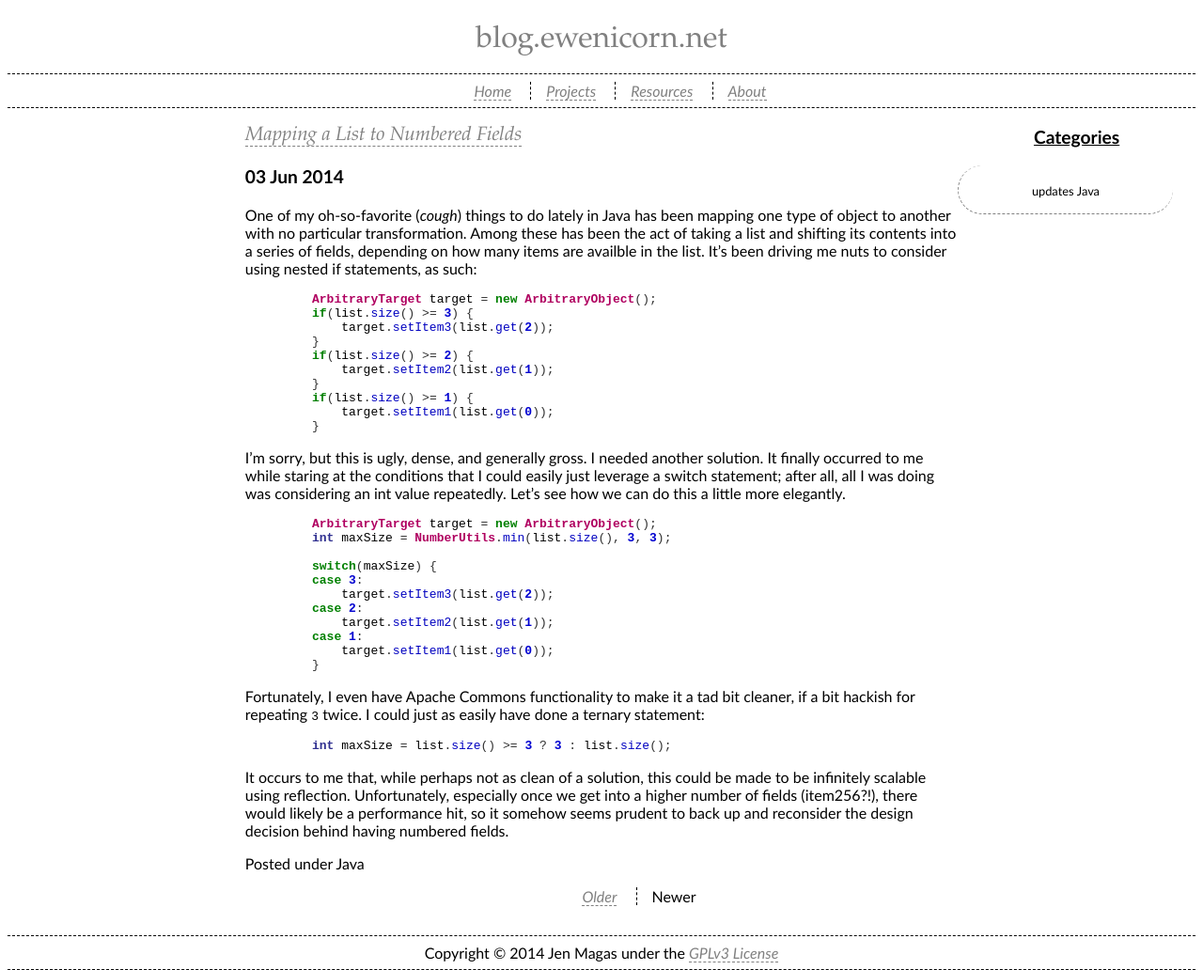
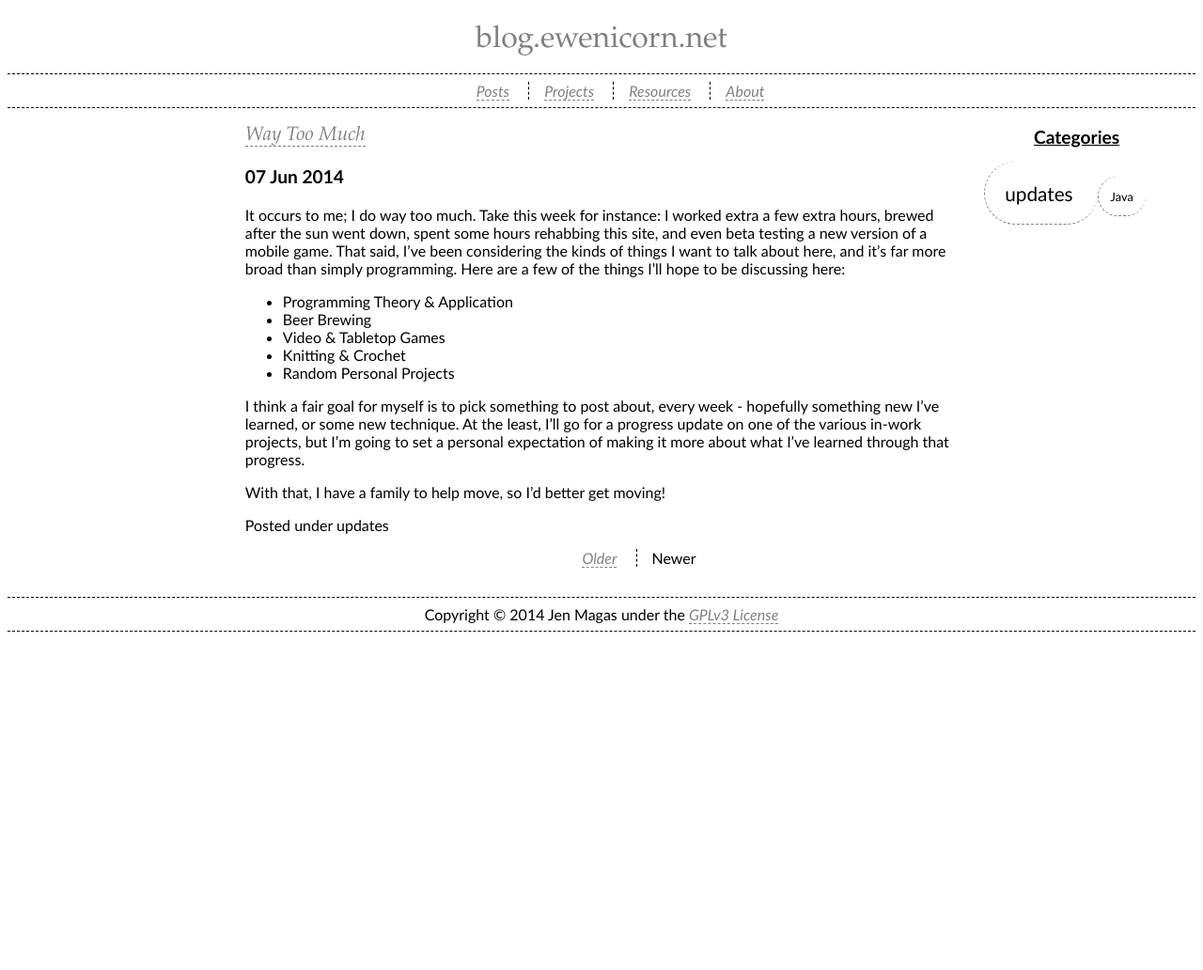
Before and after one commit to chaosmuse/chaosmuse.github.io, a Jekyll site: the page built from index.html, in a window 1280 px wide. Shown: the whole page at 94% size. Built offline with Jekyll 4.4.1, drawn with Linux system fonts in a browser that asks for light colours; the list of posts is cut into pages by our own code; after the commit the page ends 900 px from its top, so only the background shows below that.

Commit message:
New categories page; updated css; new post.'

```diff
--- a/_config.yml
+++ b/_config.yml
@@ -18,8 +18,8 @@
 layouts:     ./_layouts
 
 navigation:
- - name: Home
-   path: /
+ - name: Posts
+   path: /categories
  - name: Projects
    path: /projects/
  - name: Resources
--- /dev/null
+++ b/_posts/2014-06-07-Way-Too-Much.md
@@ -0,0 +1,17 @@
+---
+layout: default
+title: Way Too Much
+categories: [updates]
+---
+
+It occurs to me; I do way too much. Take this week for instance: I worked extra a few extra hours, brewed after the sun went down, spent some hours rehabbing this site, and even beta testing a new version of a mobile game. That said, I've been considering the kinds of things I want to talk about here, and it's far more broad than simply programming. Here are a few of the things I'll hope to be discussing here:
+
+* Programming Theory &amp; Application
+* Beer Brewing
+* Video &amp; Tabletop Games
+* Knitting & Crochet
+* Random Personal Projects
+
+I think a fair goal for myself is to pick something to post about, every week - hopefully something new I've learned, or some new technique. At the least, I'll go for a progress update on one of the various in-work projects, but I'm going to set a personal expectation of making it more about what I've learned through that progress.
+
+With that, I have a family to help move, so I'd better get moving!
--- /dev/null
+++ b/categories/index.md
@@ -0,0 +1,37 @@
+---
+title: Posts By Category
+layout: default
+
+---
+
+<h1>{{ page.title }}</h1>
+
+{% for category in site.categories %}
+<h2 class="cat-list">{{ category | first | capitalize }}</h2>
+
+{% for posts in category %}
+{% for post in posts %}
+{% if post.url %}
+{% capture this_year %}{{ post.date | date: "%Y" }}{% endcapture %}
+{% capture next_year %}{{ post.previous.date | date: "%Y" }}{% endcapture %}
+{% if forloop.first %}
+<h3 class="cat-year">{{this_year}}</h3>
+<ul class="cat-year-items">
+{% endif %}
+{% if forloop.last %}
+</ul>
+{% else %}
+{% if this_year != next_year %}
+</ul>
+<h3 id="cat-year">{{next_year}}</h2>
+<ul class="cat-year-items">
+{% endif %}
+{% endif %}
+
+<li class="cat-year-item"><a href="{{ post.url }}">{{ post.title }}</a></li>
+{% endif %}
+
+{% endfor %}
+{% endfor %}
+
+{% endfor %}
--- a/css/default.css
+++ b/css/default.css
@@ -106,16 +106,17 @@
     display: block;
     width:90%!important;
     text-align: center;
-    -moz-border-radius: 30px;
-    border-radius: 30px;
-    border-left: 1px dashed gray;
-    border-bottom: 1px dashed gray;
     padding: 1em 0em 1em 0em;
 }
 
 .Layout16_4 ul, .Layout16_4 li {
     font-size: 1em;
     display: inline;
+    -moz-border-radius: 2em;
+    border-radius: 2em;
+    border-left: 1px dashed gray;
+    border-bottom: 1px dashed gray;
+    padding: 1em;
 }
 
 .Layout16_4 a {
```
Also changed, not shown: _layouts/category_index.html (deleted, +0 -10 lines).
